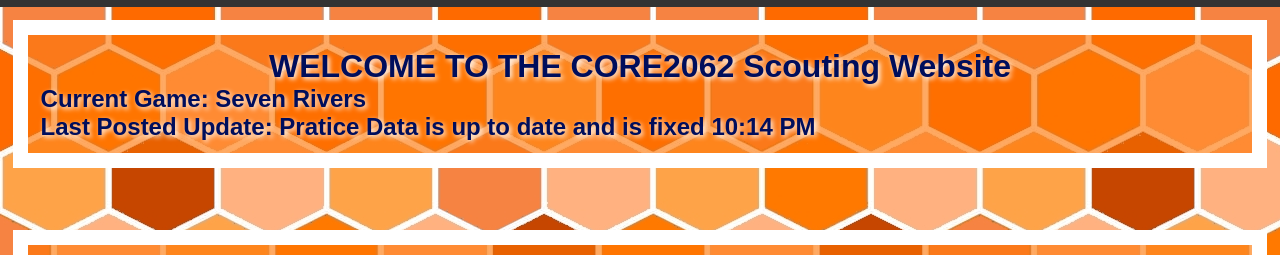
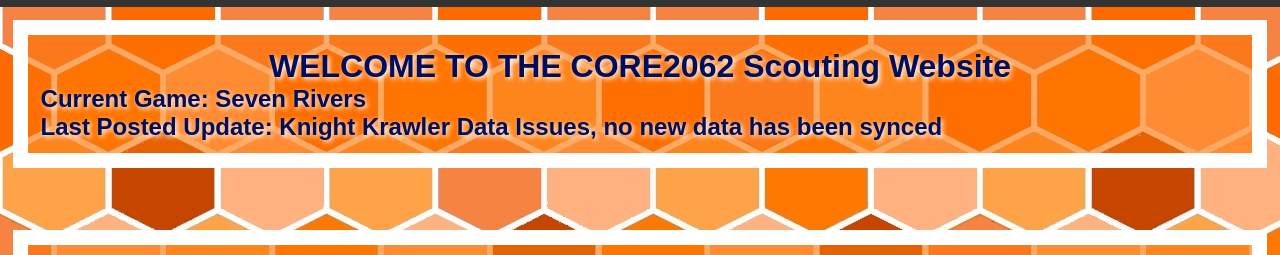
Before and after one commit to core2062/ScoutingSpider, a plain HTML site: page index.html in a window 1280 px wide. Shown: the part 63-318 px from the top of the page. Drawn offline with Linux system fonts and the light colour scheme.

Commit message:
Update index.html

```diff
--- a/index.html
+++ b/index.html
@@ -72,7 +72,7 @@
     <div class="backbox">
     <h1 >WELCOME TO THE CORE2062 Scouting Website</h1>
 <h2>Current Game: Seven Rivers</h2>
-<h2>Last Posted Update: Pratice Data is up to date and is fixed  10:14 PM</h2>
+<h2>Last Posted Update: Knight Krawler Data Issues, no new data has been synced</h2>
 </div>
     <br><br>
     <div class="backbox">
```
